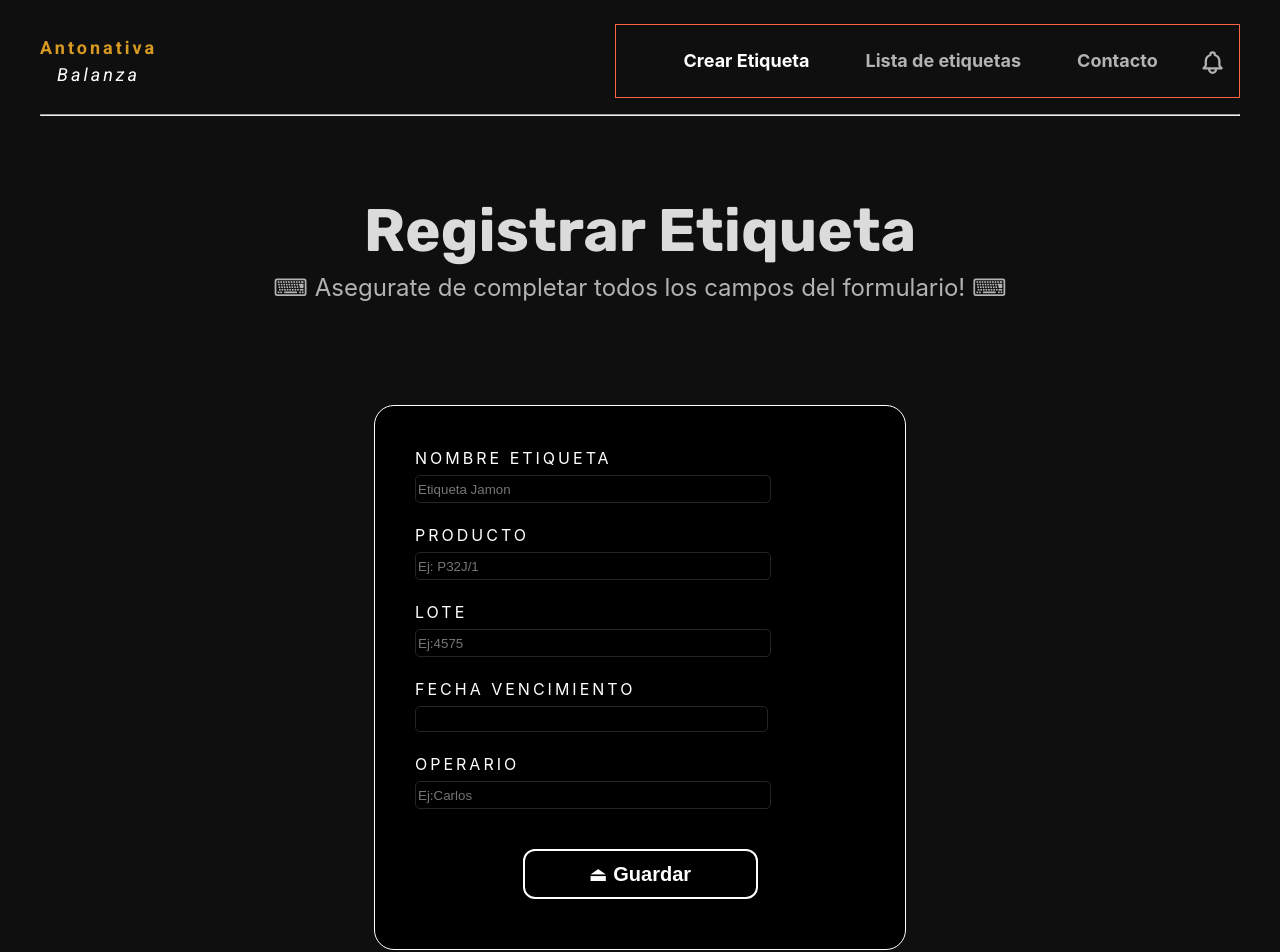
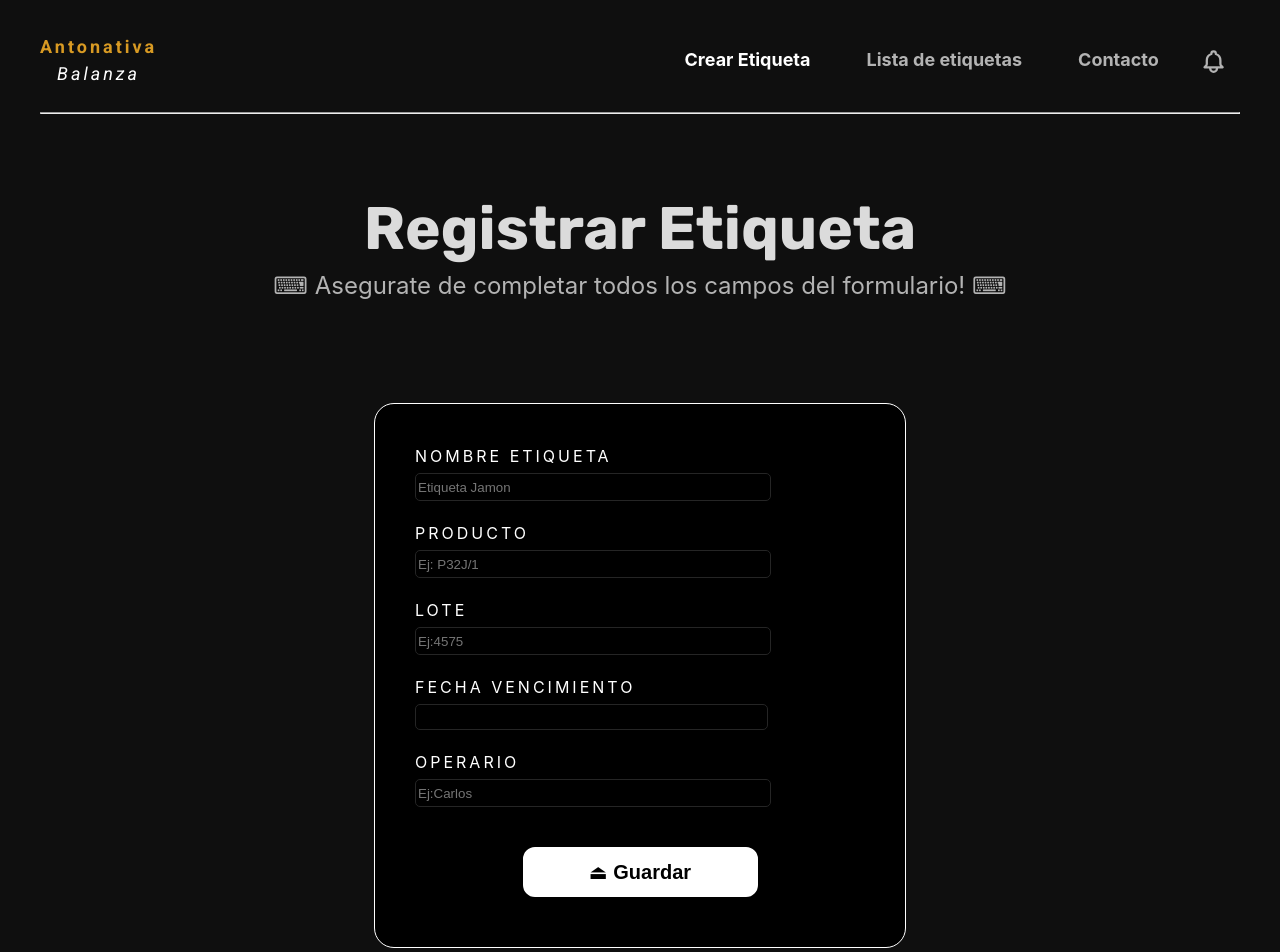
Before and after one commit to JhonatanCremona/interfazBalanzaAntonativa, a React (Vite) app: page /guardar in a window 1280 px wide. Shown: the top 952 px of the page. Built offline with nearby package versions, Linux system fonts and the light colour scheme; no server answers.

Commit message:
Finalizar styles Button FormEtiqueta.jsx colors

```diff
--- a/public/css/nav.css
+++ b/public/css/nav.css
@@ -6,7 +6,7 @@
     justify-content: space-between;
 }
 hr {
-    color: rgb(42, 42, 42);
+    color: rgb(51, 51, 51);
     margin-top: 0;
 }
 .logo {
@@ -30,7 +30,6 @@ h1 {
 .lista {
     display: flex;
     list-style: none;
-    border: 1px solid tomato;
     flex-direction: row-reverse;
     align-items: center;
 }
--- a/public/styles/form.css
+++ b/public/styles/form.css
@@ -46,12 +46,14 @@ button {
     height: 50px;
 }
 .buttonPost {
-    background-color: #000;
+    background-color: #fff;
+    color: #000;
     font-weight: bold;
     border: 2px solid #fff;
     transition: all 0.3s;
 }
 .buttonPost:hover {
-    background-color: #fff;
-    color: #000;
+    background-color: #000;
+    color: #fff;
+    border: 2px solid #fff;
 }
```
